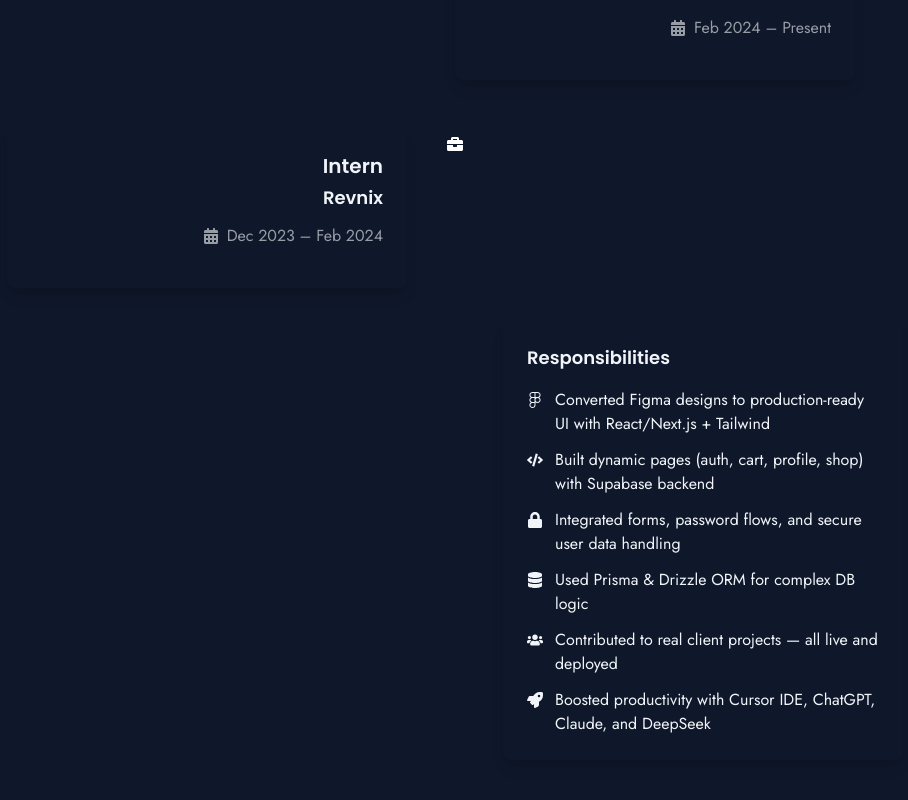
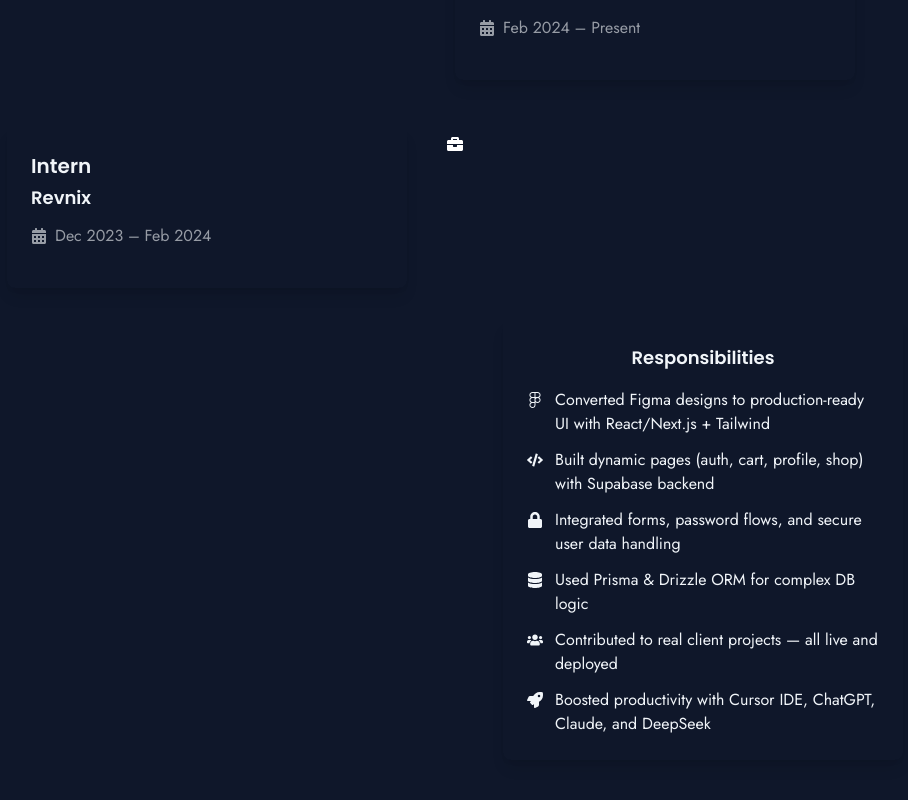
Before and after one commit to hasnat-hassan/portfolio, a Next.js app: page / in a window 1280 px wide. Shown: the part 5200-6000 px from the top of the page, without its empty margins (185-1093 px from the left). Built offline with nearby package versions, Linux system fonts and the light colour scheme.

Commit message:
fixed Card UI

```diff
--- a/src/components/Experience.tsx
+++ b/src/components/Experience.tsx
@@ -135,7 +135,7 @@ export default function Experience() {
 
                   {/* Content */}
                   <div className="md:w-1/2 pl-12 md:pl-0 md:pr-12 md:text-right">
-                    <div className="bg-card rounded-lg p-6 shadow-lg hover:shadow-xl transition-shadow">
+                    <div className="flex flex-col items-start bg-card rounded-lg p-6 shadow-lg hover:shadow-xl transition-shadow">
                       <h3 className="text-xl font-bold mb-1">{experience.title}</h3>
                       <h4 className="text-lg text-primary mb-3">{experience.company}</h4>
                       <div className="flex items-center mb-4 md:justify-end">
@@ -164,7 +164,7 @@ export default function Experience() {
 
                   {/* Content */}
                   <div className="md:w-1/2 pl-12 md:pl-12 md:pr-0">
-                    <div className="bg-card rounded-lg p-6 shadow-lg hover:shadow-xl transition-shadow">
+                    <div className="flex flex-col items-center bg-card rounded-lg p-6 shadow-lg hover:shadow-xl transition-shadow">
                       <h4 className="text-lg font-semibold mb-4">Responsibilities</h4>
                       <ul className="space-y-3">
                         {experience.responsibilities.map((item, i) => (
```
